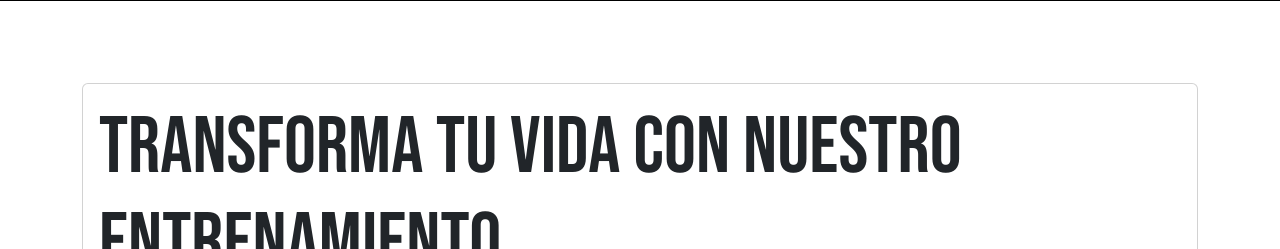
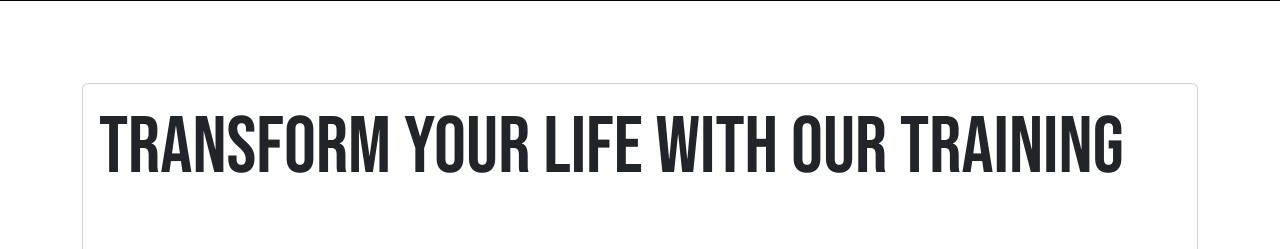
Before and after one commit to Vidoalessandro/Django-Potential-Page, a Django app: page / in a window 1280 px wide. Shown: the part 85-334 px from the top of the page. Run offline with Django 4.2, Linux system fonts and the light colour scheme.

Commit message:
Final files

```diff
--- a/templates/website/home.html
+++ b/templates/website/home.html
@@ -17,7 +17,7 @@
                 {% endif %}
             {% else %}
             <section class="d-flex flex-column justify-content-center">
-                <h1 style="font-family: Bebas Neue, sans-serif; font-weight: 500; font-style: normal; font-size: 5rem;">Transforma tu vida con nuestro entrenamiento</h1>
+                <h1 style="font-family: Bebas Neue, sans-serif; font-weight: 500; font-style: normal; font-size: 5rem;">Transform your life with our training</h1>
 
                 <div id="carouselExampleControls" class="carousel slide mt-5 mb-5 d-flex justify-content-center" data-bs-ride="carousel">
                     <div class="carousel-inner" style="width: 350px; height: 300px;">
@@ -41,9 +41,9 @@
                     </button>
                 </div>
 
-                <h2 class="mt-4">Descubre cómo mejorar tu salud y bienestar</h2>
+                <h2 class="mt-4">Discover how to improve your health and well-being</h2>
 
-                <p class="mt-3" style="font-size: 1.2rem;">Con nuestro equipo de entrenadores especializados y una variedad de rutinas diseñadas para tus necesidades, estamos aquí para ayudarte a alcanzar tus objetivos de fitness.</p>
+                <p class="mt-3" style="font-size: 1.2rem;">With our team of specialized trainers and a variety of routines designed for your needs, we are here to help you achieve your fitness goals.</p>
             </section>
             {% endif %}
         </section>
```
Also changed, not shown: db.sqlite3, 1 other file.
